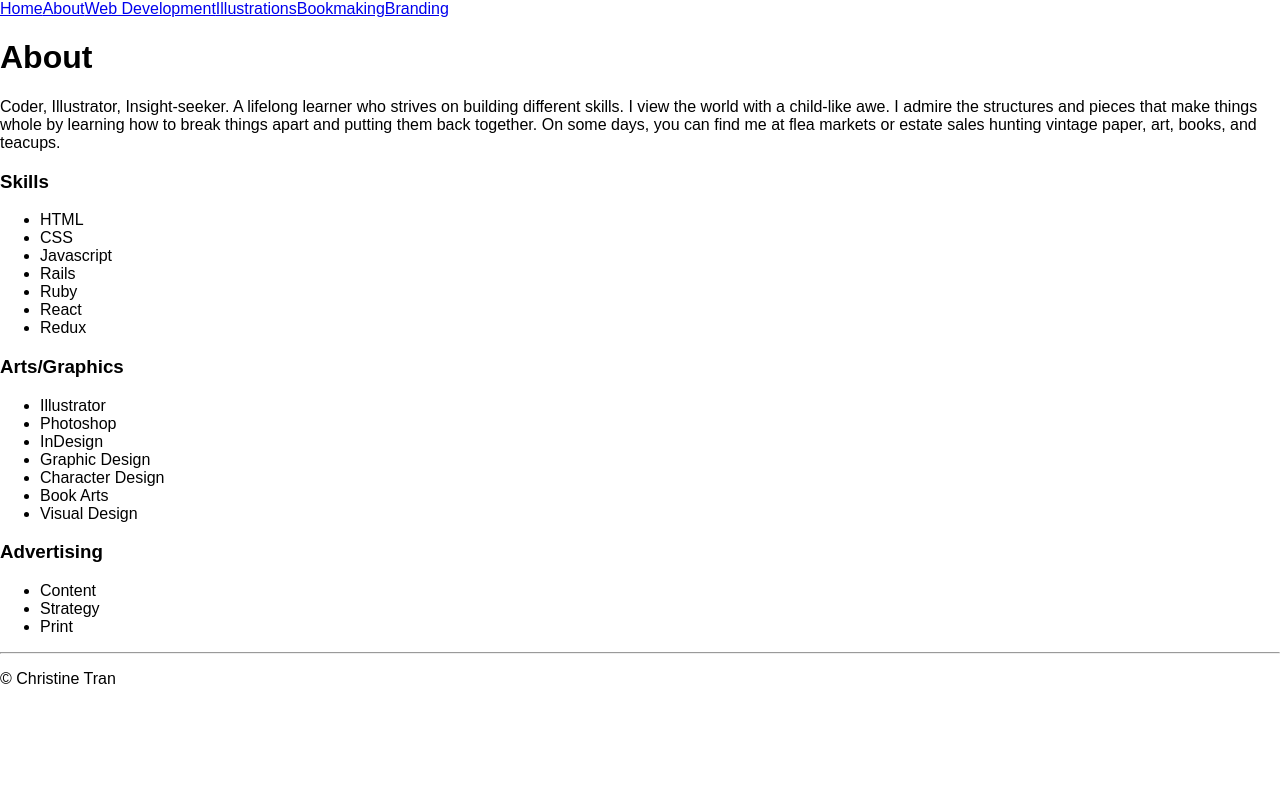
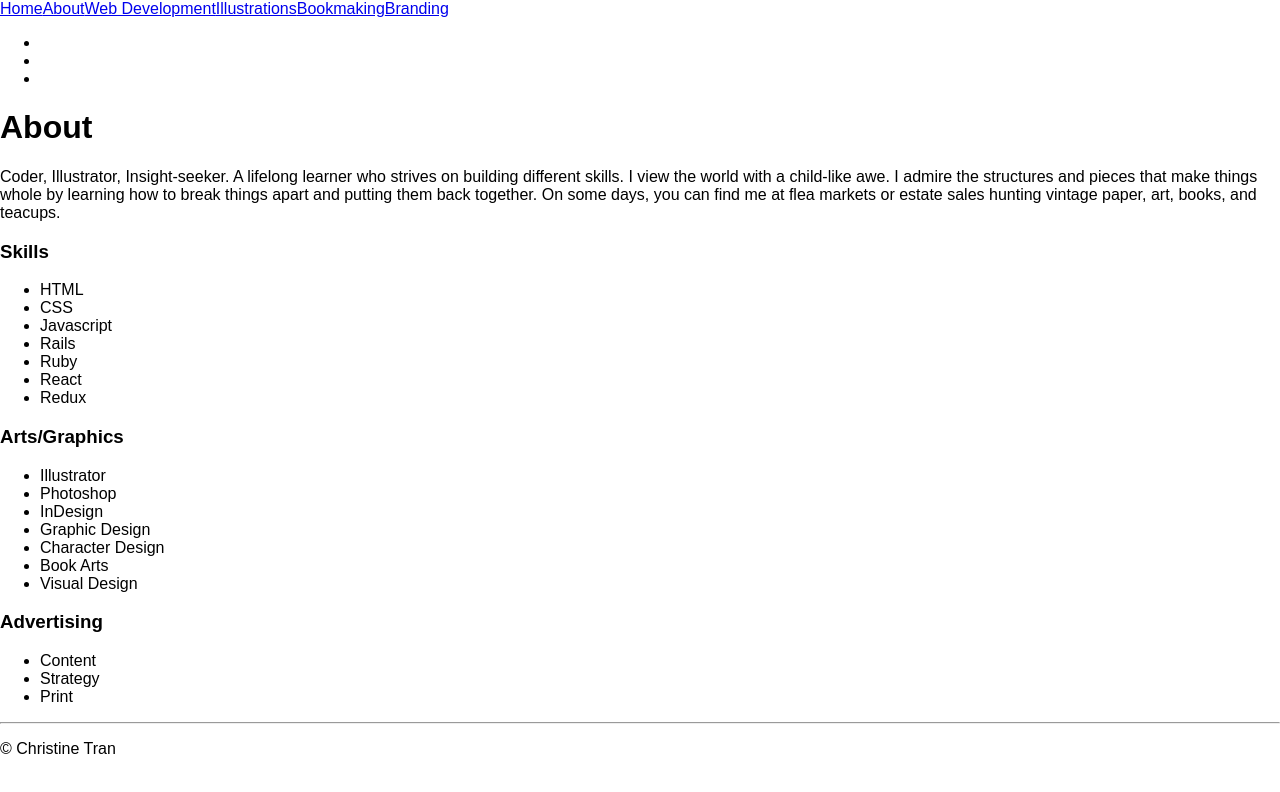
Before and after one commit to christinetran825/tofukid-website, a React (Create React App) app: page /about in a window 1280 px wide. Shown: the top 792 px of the page. Built offline with nearby package versions, Linux system fonts and the light colour scheme.

Commit message:
adding social media icons

```diff
--- a/src/components/About.js
+++ b/src/components/About.js
@@ -4,6 +4,14 @@ class About extends Component {
   render(){
     return (
       <div>
+        <div id="icons">
+          <ul>
+            <li><span className="fa-stack fa-lg fa-1x"><a href="mailto:christinetran825@gmail.com"><i className="fa fa-envelope-o" aria-hidden="true"></i></a></span></li>
+            <li><span className="fa-stack fa-lg fa-1x"><a href="https://www.instagram.com/thetofukid/" target="_blank"><i className="fa fa-instagram" aria-hidden="true"></i></a></span></li>
+            <li><span className="fa-stack fa-lg fa-1x"><a href="https://www.linkedin.com/in/christinetran825/" target="_blank"><i className="fa fa-linkedin" aria-hidden="true"></i></a></span></li>
+          </ul>
+        </div>
+
         <h1>About</h1>
         <p>Coder, Illustrator, Insight-seeker. A lifelong learner who strives on building different skills. I view the world with a child-like awe. I admire the structures and pieces that make things whole by learning how to break things apart and putting them back together. On some days, you can find me at flea markets or estate sales hunting vintage paper, art, books, and teacups.</p>
 
```
